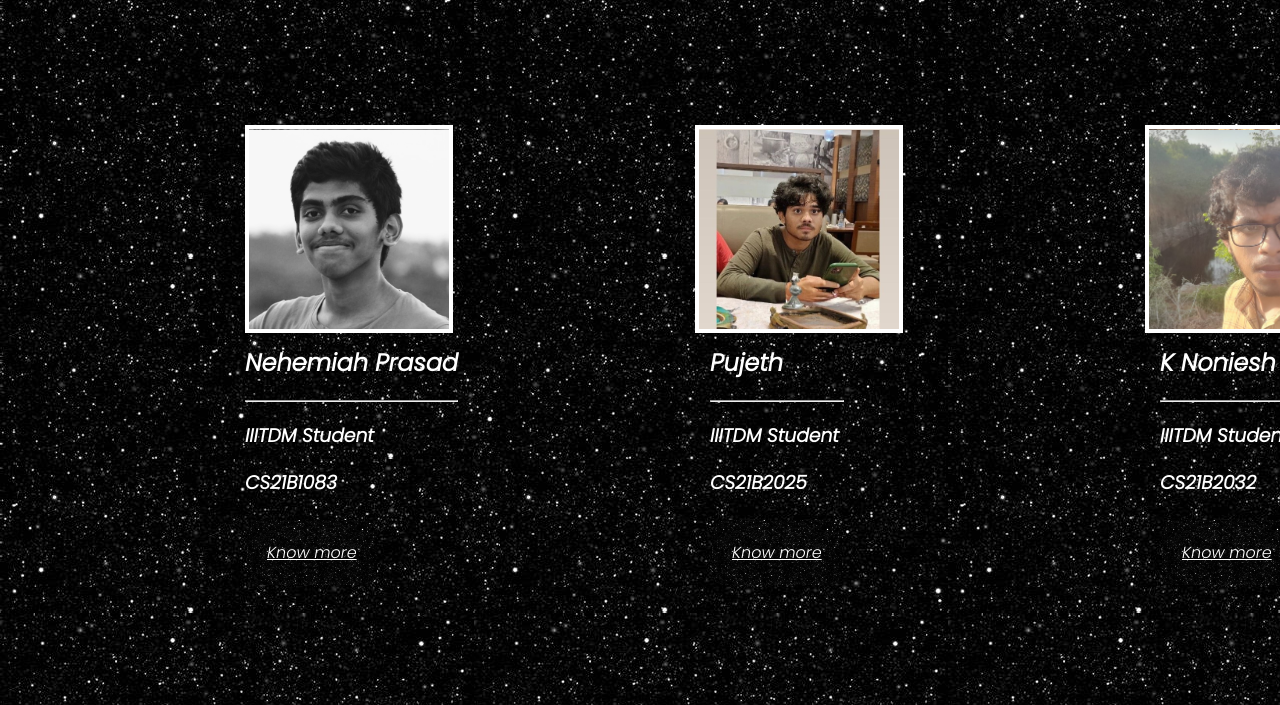
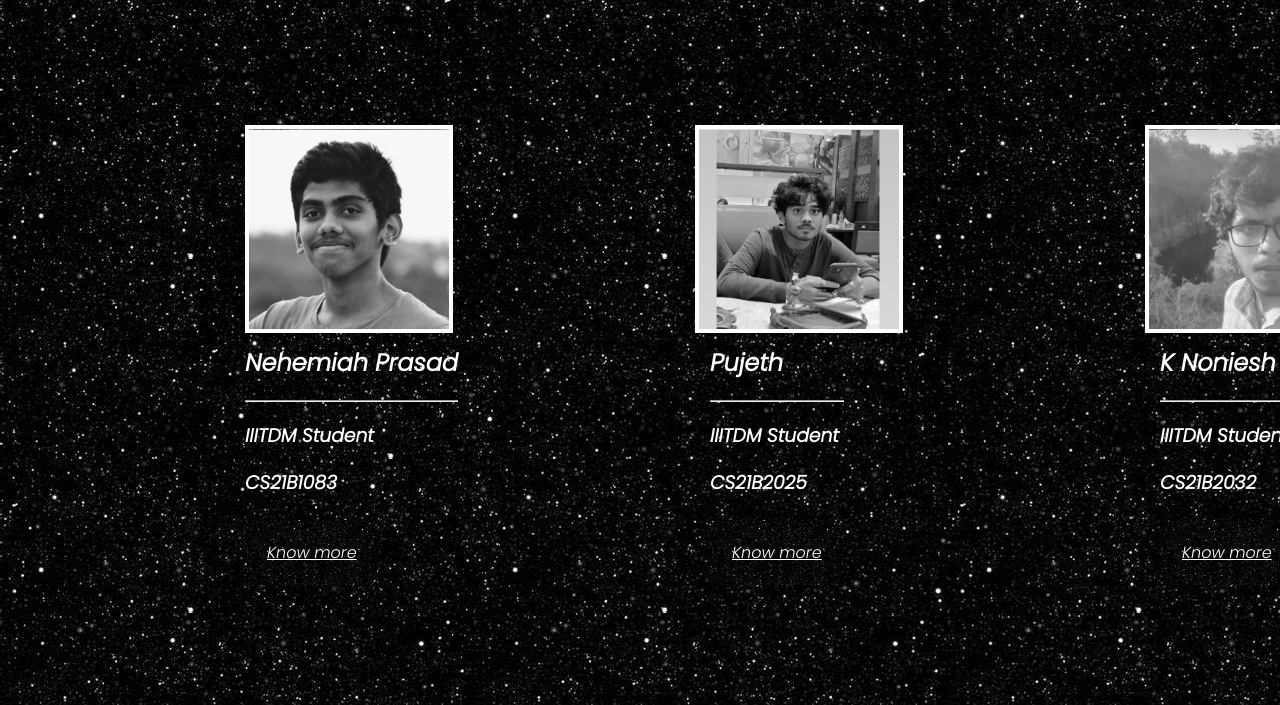
Before and after one commit to Noniesh30/dbms-Phase1, a plain HTML site: page index.html in a window 1280 px wide. Shown: the part 95-800 px from the top of the page. Drawn offline with Linux system fonts and the light colour scheme.

Commit message:
Update mainpage.css

```diff
--- a/mainpage.css
+++ b/mainpage.css
@@ -93,6 +93,8 @@ body{
     position:absolute;
     left:45px;
     top:20px;
+      -webkit-filter: grayscale(100%); /* Safari 6.0 - 9.0 */
+  filter: grayscale(100%);
  }
  .b1 {
     background:url("mainimage.jpeg") 0 1px / cover;
@@ -128,6 +130,8 @@ body{
     position:absolute;
     left:45px;
     top:20px;
+      -webkit-filter: grayscale(100%); /* Safari 6.0 - 9.0 */
+  filter: grayscale(100%);
  }
  .a22
  {
@@ -162,6 +166,8 @@ body{
     position:absolute;
     left:45px;
     top:20px;
+      -webkit-filter: grayscale(100%); /* Safari 6.0 - 9.0 */
+  filter: grayscale(100%);
  }
  .a32
  {
```
